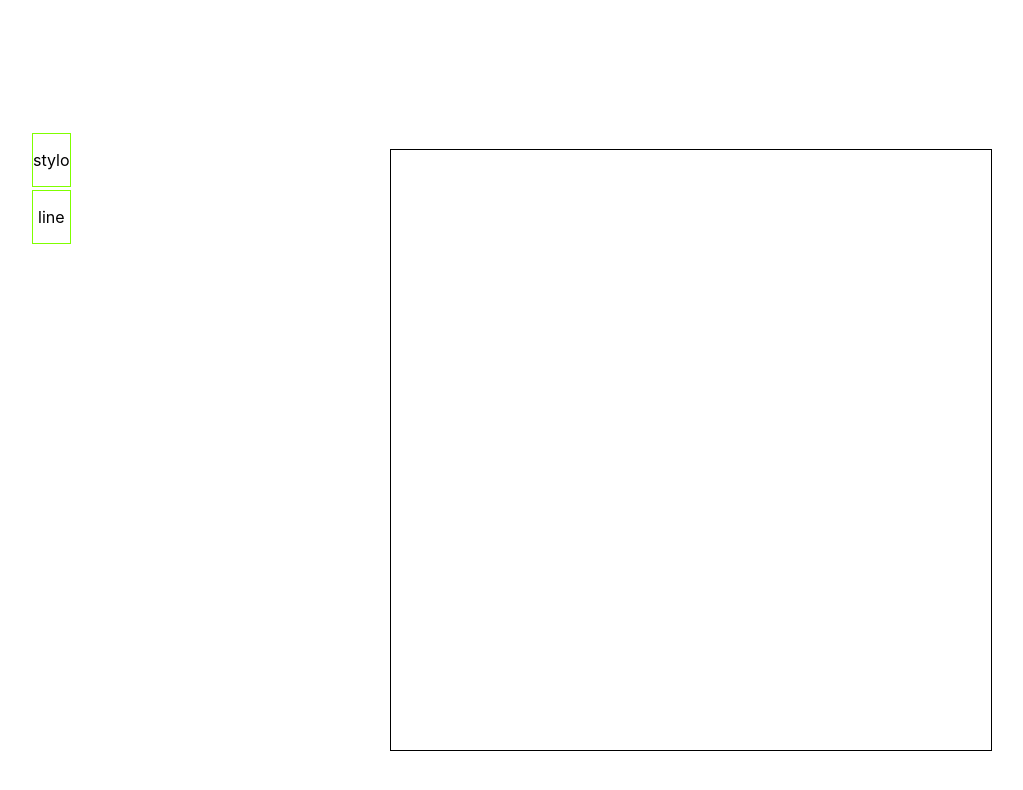
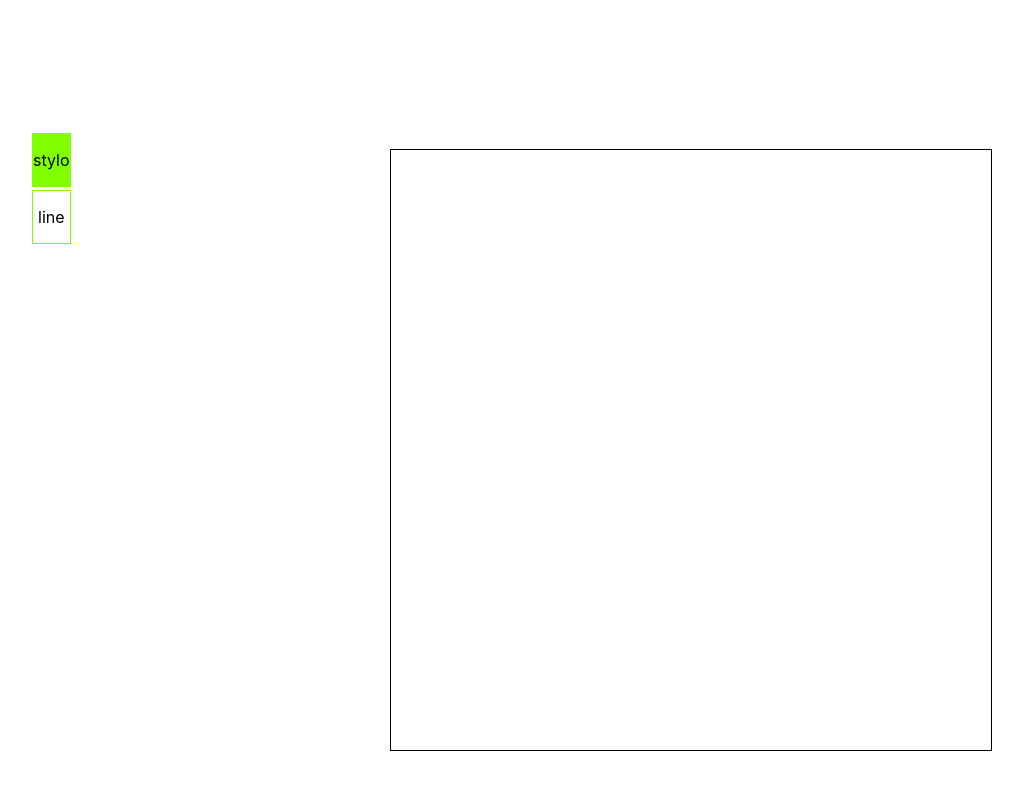
Before and after one commit to cpuy/react-draw-svg, a React (Create React App) app: page / in a window 1280 px wide. Shown: the top 790 px of the page, without its empty margins (48-1071 px from the left). Built offline with nearby package versions, Linux system fonts and the light colour scheme.

Commit message:
selected in toolbox

```diff
--- a/src/App.css
+++ b/src/App.css
@@ -73,3 +73,7 @@
   border: 1px solid chartreuse;
   cursor: pointer;
 }
+
+.ToolBox > .setected {
+  background-color: chartreuse;
+}
--- a/src/Drawer/ToolBox.js
+++ b/src/Drawer/ToolBox.js
@@ -2,14 +2,14 @@ import React, { Component } from 'react';
 import tools from './tools';
 
 
-const Tool = ({ name, onSelect }) => <div onClick={() => onSelect(name)}>{name}</div>;
+const Tool = ({ name, onSelect, selected }) => <div onClick={() => onSelect(name)} className={selected.name === name ? 'setected' : ''}>{name}</div>;
 
 
 class ToolBox extends Component {
   render() {
     return (
       <div className="ToolBox">
-        {Object.keys(tools).map(name => <Tool key={name} name={name} onSelect={this.props.onSelect}/>)}
+        {Object.keys(tools).map(name => <Tool key={name} name={name} onSelect={this.props.onSelect} selected={this.props.selected}/>)}
       </div>
     );
   }
--- a/src/Drawer/index.js
+++ b/src/Drawer/index.js
@@ -8,21 +8,21 @@ class Drawer extends Component {
     super(props);
 
     this.state = {
-      tool: tools.stylo
+      tool: {...tools.stylo, name: 'stylo'}
     };
 
     this.handleToolSelect = this.handleToolSelect.bind(this);
   }
 
   handleToolSelect(name) {
-    this.setState({ tool: tools[name] });
+    this.setState({ tool: { ...tools[name], name }});
     console.log('selected tool: ', name)
   }
 
   render() {
     return (
       <>
-        <ToolBox onSelect={this.handleToolSelect}/>
+        <ToolBox onSelect={this.handleToolSelect} selected={this.state.tool}/>
         <DrawArea tool={this.state.tool}/>
       </>
     );
```
